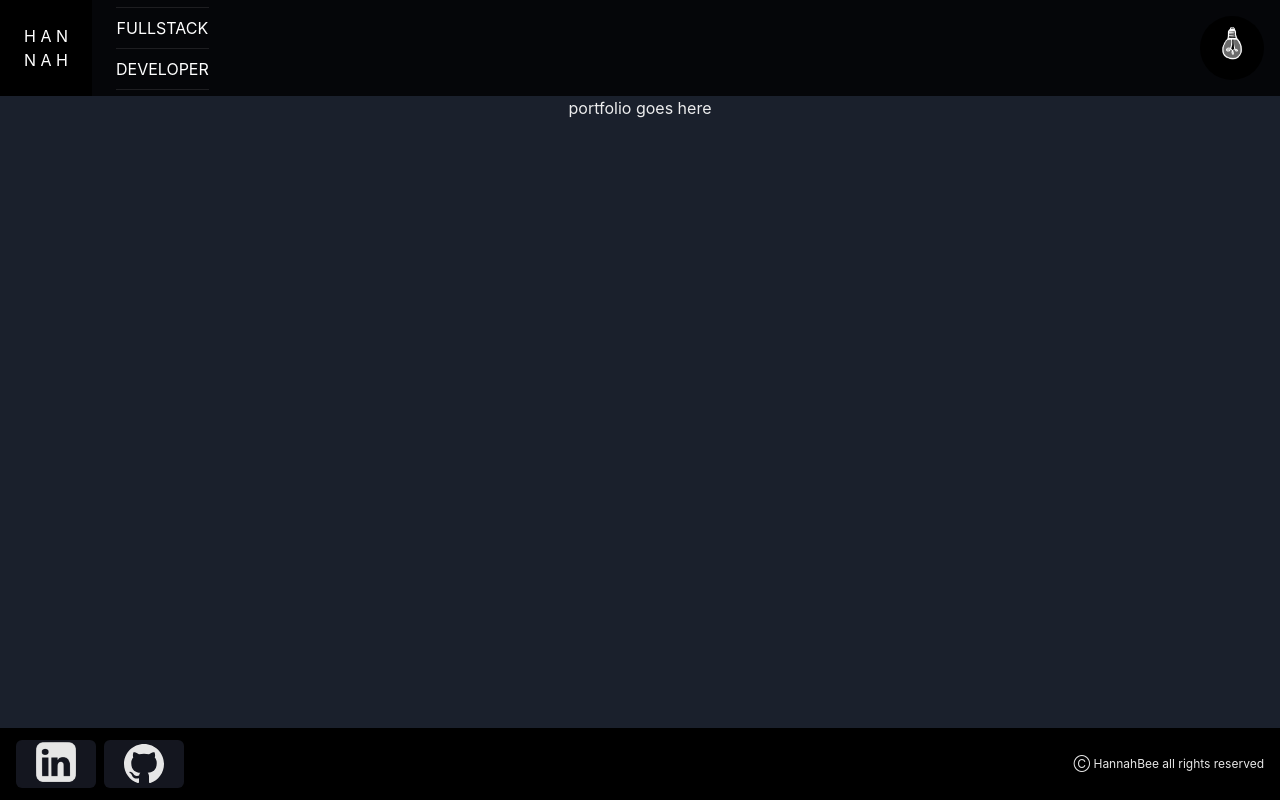
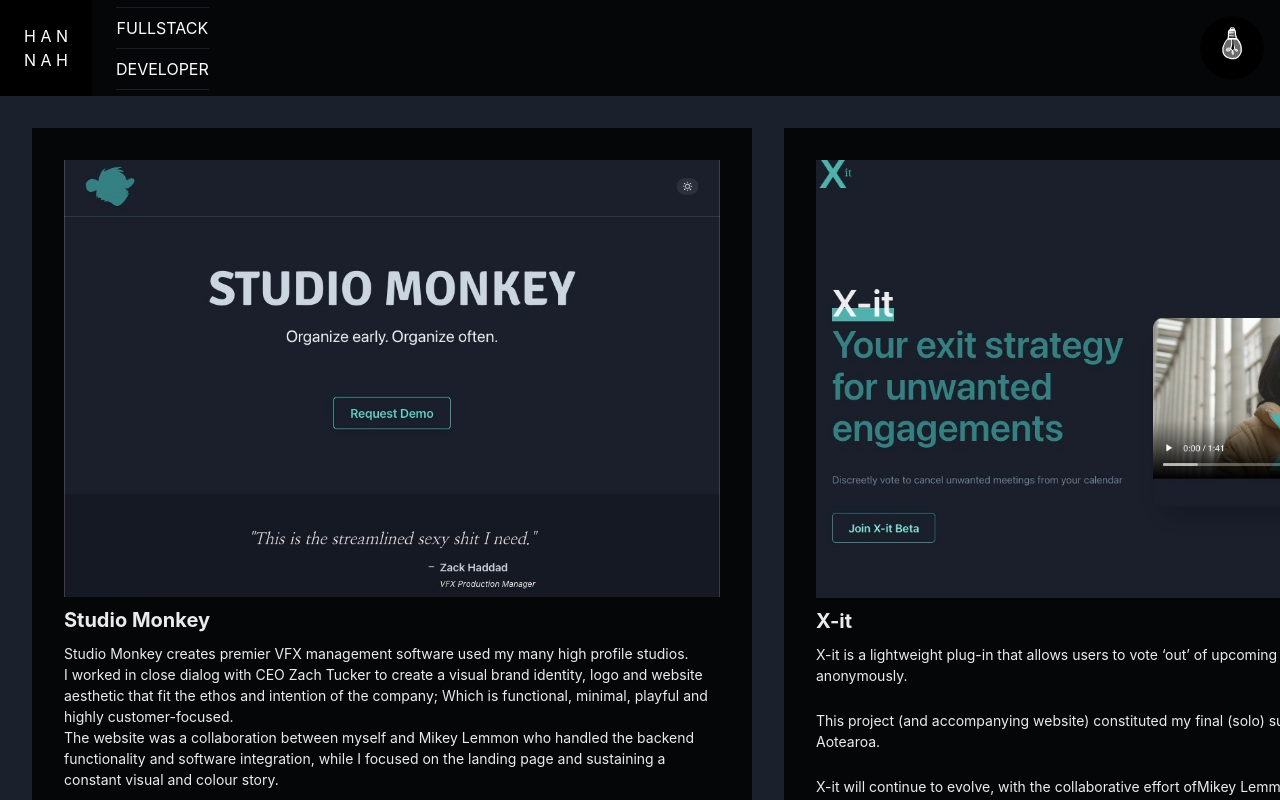
Before and after one commit to HannahBeattie/hannahbee, a Next.js app: page /portfolio in a window 1280 px wide. Shown: the top 800 px of the page. Built offline with nearby package versions, Linux system fonts and the light colour scheme.

Commit message:
create scroll paths for mobile vs desktop on portfolio

```diff
--- a/components/constants.js
+++ b/components/constants.js
@@ -13,5 +13,7 @@ export function useThemeColors() {
 		head: useColorModeValue('', 'blackAlpha.800'),
 		on: 'yellow.700',
 		bkdrop: useColorModeValue('black', ''),
+		blurbbk: useColorModeValue('RGBA(255, 255, 255, 0.8)', 'rgba(0, 0, 0, 0.6)'),
+		blurbfont: useColorModeValue('black', 'white'),
 	}
 }
--- a/components/portfolio/Cards.js
+++ b/components/portfolio/Cards.js
@@ -1,4 +1,4 @@
-import { Box, Heading, HStack, Text } from '@chakra-ui/react'
+import { Box, Heading, HStack, Text, VStack } from '@chakra-ui/react'
 import Link from 'next/link'
 import mrGood from '../../public/assets/portfolio/mrGood.jpeg'
 import todo from '../../public/assets/portfolio/todo.jpeg'
@@ -102,5 +102,36 @@ export function Cards() {
 		},
 	]
 
-	return <Text>portfolio goes here</Text>
+	// return <Text>portfolio goes here</Text>
+
+	const cards = cardProps.map((props, idx) => (
+		<Box key={`project-${idx}`} minW={{ base: undefined, md: '45rem' }} display='flex'>
+			<Slide {...props} />
+		</Box>
+	))
+
+	return (
+		<>
+			<HStack
+				display={{ base: 'none', md: 'flex' }}
+				maxW='100vw'
+				w='100vw'
+				overflowX='auto'
+				alignItems='stretch'
+				flex='1'
+				spacing='8'
+				p='8'
+			>
+				{cards}
+			</HStack>
+			<VStack
+				display={{ base: 'flex', md: 'none' }}
+				alignItems='stretch'
+				flex='1'
+				spacing='8'
+			>
+				{cards}
+			</VStack>
+		</>
+	)
 }
--- a/components/portfolio/Slide.js
+++ b/components/portfolio/Slide.js
@@ -18,8 +18,8 @@ import { useThemeColors } from '../constants'
 export default function Slide({ img, imgAlt, title, linkText, details, linkUrl }) {
 	const cols = useThemeColors()
 	return (
-		<VStack p={'1rem'} alignItems='flex-start' backgroundColor={cols.ReadingContrast}>
-			{/* <Image src={img} alt={imgAlt} /> */}
+		<VStack p={'2rem'} alignItems='flex-start' backgroundColor={cols.ReadingContrast}>
+			<Image src={img} alt={imgAlt} />
 
 			<Text fontSize={'xl'} fontWeight={700}>
 				{title}
--- a/pages/_app.js
+++ b/pages/_app.js
@@ -15,7 +15,7 @@ export default function MyApp({ Component, pageProps }) {
 			<ColorModeScript initialColorMode={theme.config.initialColorMode} />
 			<VStack alignItems='stretch' minH='100vh' spacing='0'>
 				<Header />
-				<VStack as='main' flex='1'>
+				<VStack as='main' flex='1' spacing='0'>
 					<Component {...pageProps} />
 				</VStack>
 				<Footer />
--- a/styles/globals.css
+++ b/styles/globals.css
@@ -12,3 +12,8 @@
 .blur {
 	backdrop-filter: blur(10px);
 }
+
+.glowMore {
+	box-shadow: rgb(245, 229, 4) 0px 5px 5px 1px, #ffaa00 0px 6px 6px 4px,
+		rgb(147, 1, 170) 0px 6px 6px 8px;
+}
```
Also changed, not shown: components/landing/Appear.js (+24 -17 lines), components/landing/LandingLinks.js (+15 -13 lines), components/landing/rainControl.js (+6 -4 lines).
